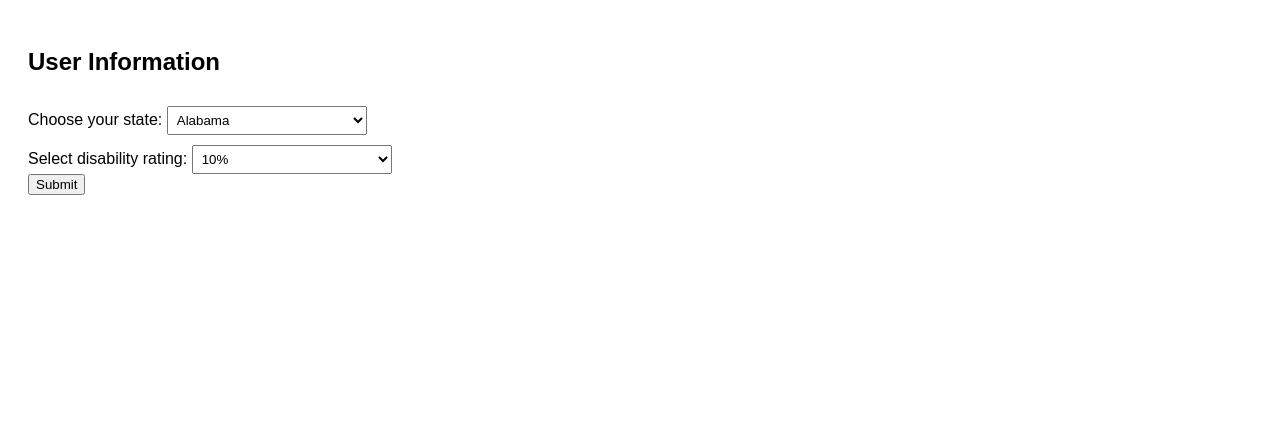
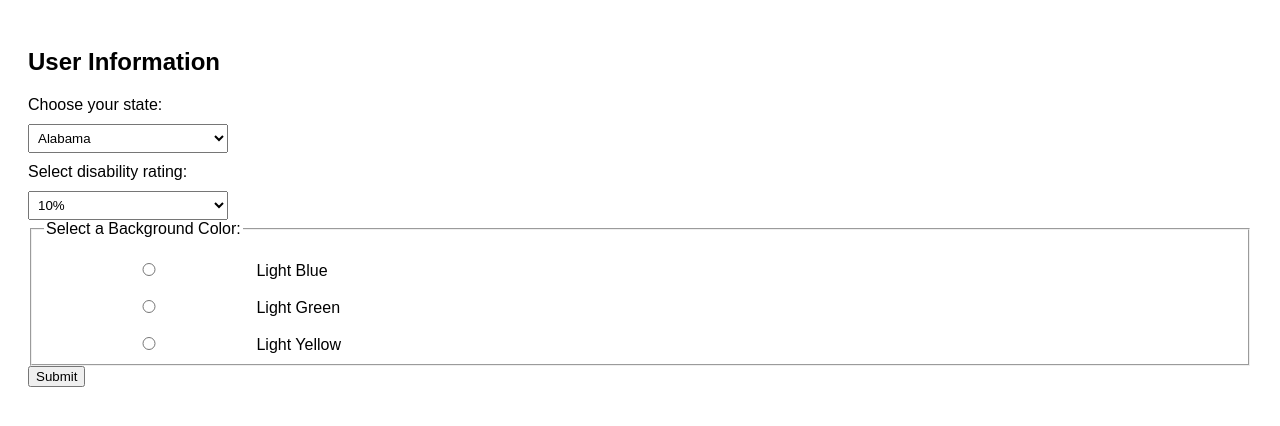
Before and after one commit to keegssmith/VA-Benefits-Tool, a plain HTML site: page Website/main.html in a window 1280 px wide. Drawn offline with Linux system fonts and the light colour scheme.

Commit message:
Update main.html

```diff
--- a/Website/main.html
+++ b/Website/main.html
@@ -2,30 +2,39 @@
 <html lang="en">
 <head>
 <meta charset="UTF-8">
-<title>Dropdown Example</title>
+<title>Dropdown and Background Selection</title>
 <style>
     body {
         font-family: Arial, sans-serif;
         padding: 20px;
     }
-    select {
+    select, input {
         width: 200px;
         padding: 5px;
         margin-top: 10px;
     }
+    label {
+        display: block;
+        margin-top: 10px;
+    }
 </style>
+<script>
+    function changeBackground(color) {
+        document.body.style.backgroundColor = color;
+    }
+</script>
 </head>
 <body>
 <h2>User Information</h2>
-<form>
+<form onsubmit="event.preventDefault();">
     <label for="state">Choose your state:</label>
     <select id="state">
         <option value="AL">Alabama</option>
         <option value="AK">Alaska</option>
         <option value="AZ">Arizona</option>
-        <option value="CO">Colorado </option>
+        <!-- Add other states as needed -->
         <option value="WY">Wyoming</option>
-    </select><br>
+    </select>
 
     <label for="disability-rating">Select disability rating:</label>
     <select id="disability-rating">
@@ -39,7 +48,14 @@
         <option value="80">80%</option>
         <option value="90">90%</option>
         <option value="100">100%</option>
-    </select><br>
+    </select>
+
+    <fieldset>
+        <legend>Select a Background Color:</legend>
+        <label><input type="radio" name="background" value="lightblue" onclick="changeBackground('lightblue')"> Light Blue</label>
+        <label><input type="radio" name="background" value="lightgreen" onclick="changeBackground('lightgreen')"> Light Green</label>
+        <label><input type="radio" name="background" value="lightyellow" onclick="changeBackground('lightyellow')"> Light Yellow</label>
+    </fieldset>
 
     <button type="submit">Submit</button>
 </form>
```
